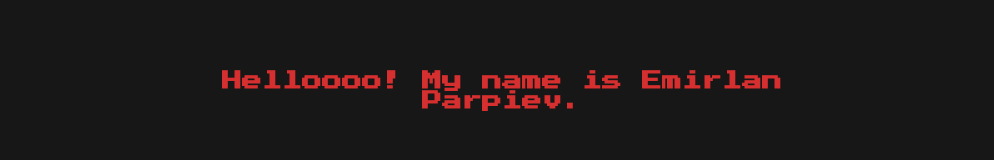
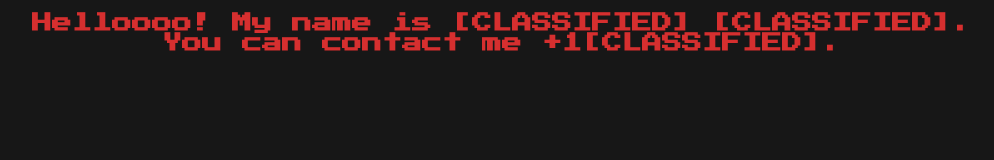
Before and after one commit to xapnar/parpiev, a plain HTML site: page index.html in a window 1280 px wide. Shown: the whole page, without its empty margins (138-1132 px from the left). Drawn offline with Linux system fonts and the light colour scheme.

```diff
--- a/index.html
+++ b/index.html
@@ -9,7 +9,7 @@
 </head>
 <body>
 <div class="container">
-    <h1>Helloooo! My name is Emirlan Parpiev.</h1>
+    <h1>Helloooo! My name is [CLASSIFIED] [CLASSIFIED]. You can contact me +1[CLASSIFIED].</h1>
 </div>
 </body>
 </html>
--- a/style.css
+++ b/style.css
@@ -3,11 +3,10 @@
     color: #d62f2f;
     font-family: 'Press Start 2P', cursive;
     text-align: center;
-    padding: 50px;
 }
 
 .container {
-    max-width: 600px;
+    max-width: 1000px;
     margin: 0 auto;
 }
 
```
